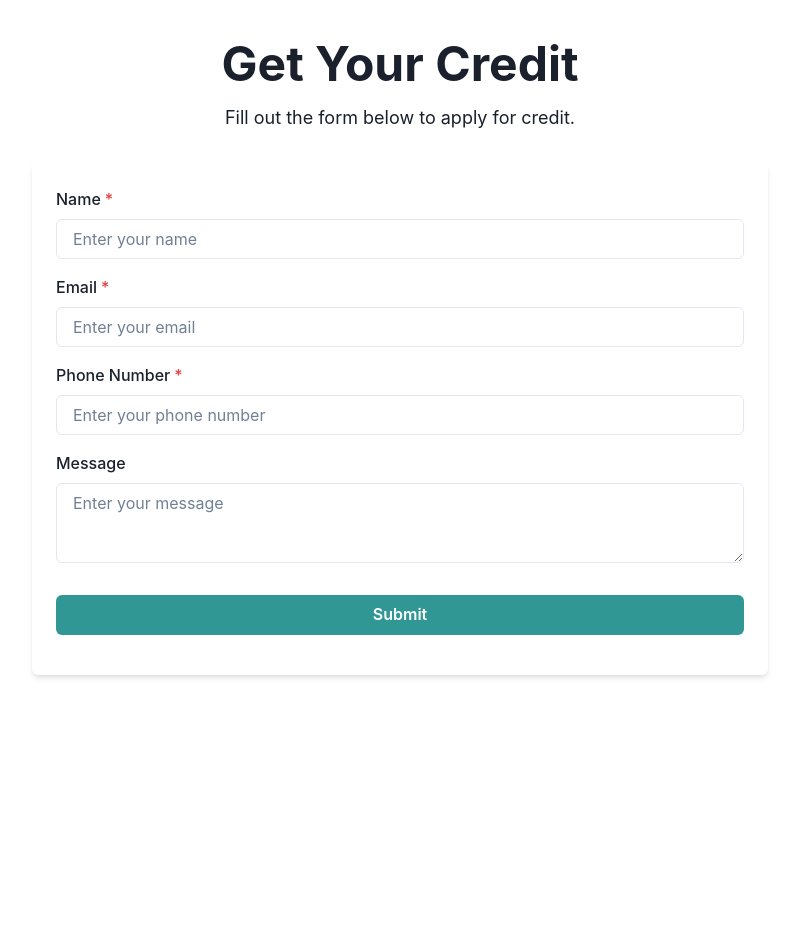
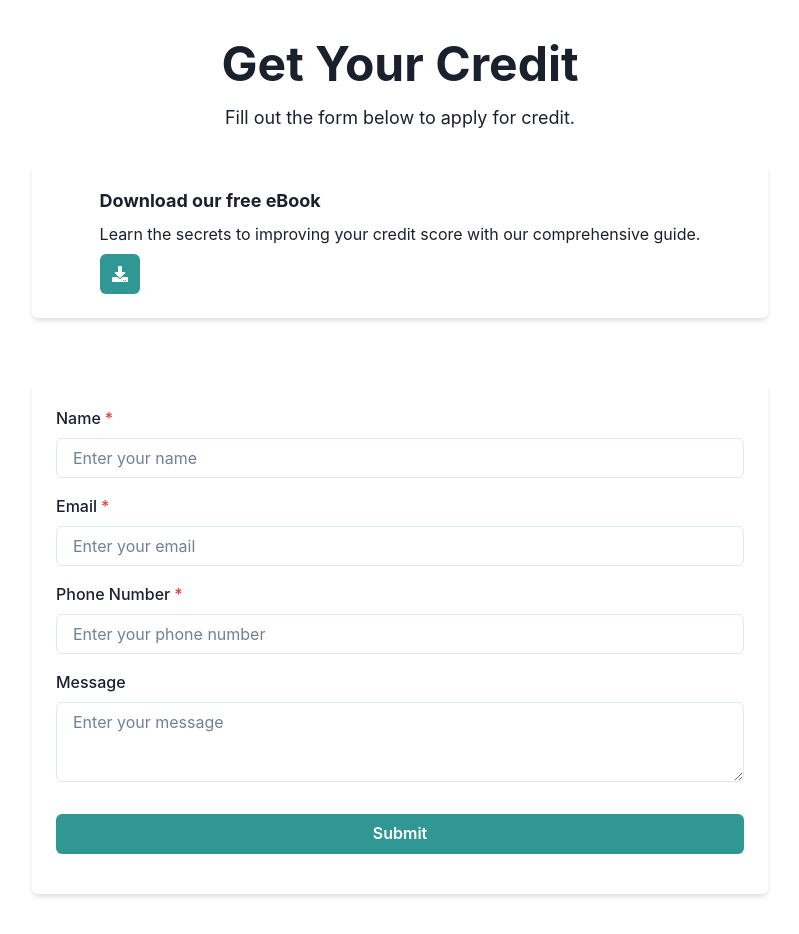
Before and after one commit to GPT-Engineer-App/credit-form-landing, a React (Vite) app: page / in a window 1280 px wide. Shown: the whole page, without its empty margins (240-1039 px from the left). Before the commit the page ends 800 px from the top, so only its background shows below. Built offline with nearby package versions, Linux system fonts and the light colour scheme.

Commit message:
Added the `DownloadBanner` component to the `Index` page to make it visible.
Prompt: make it visible on the page

```diff
--- a/src/pages/Index.jsx
+++ b/src/pages/Index.jsx
@@ -22,6 +22,7 @@ const Index = () => {
           <Text fontSize="lg">Fill out the form below to apply for credit.</Text>
         </Box>
 
+        <DownloadBanner />
         {step === 1 ? (
           <Box width="100%" p={6} boxShadow="md" borderRadius="md" bg="white">
             <form onSubmit={handleFirstStepSubmit}>
```
